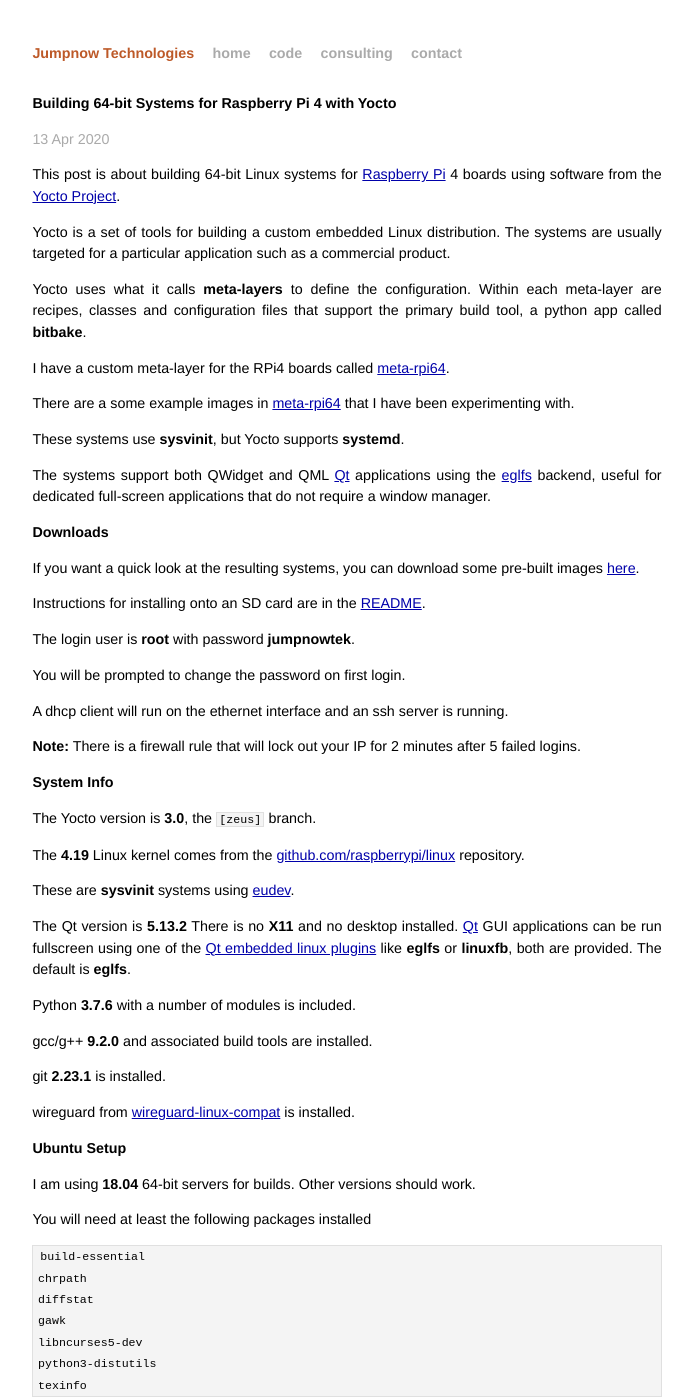
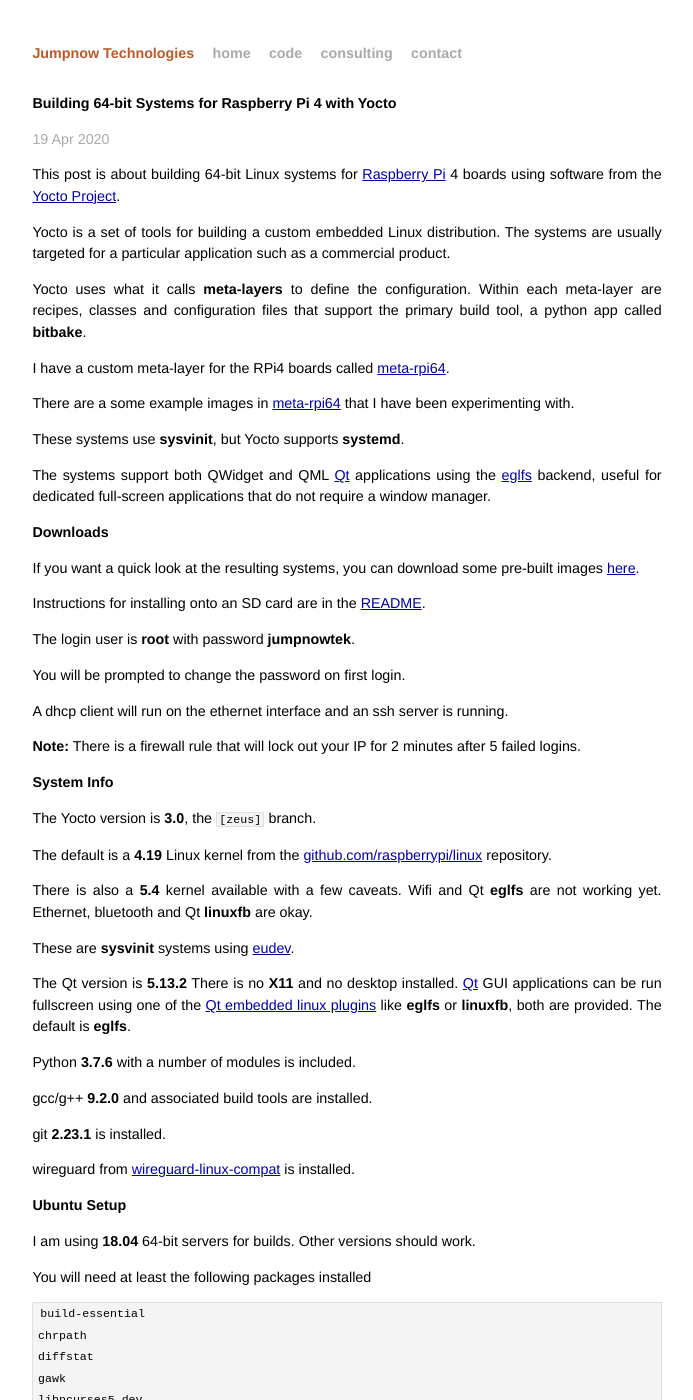
Before and after one commit to jumpnow/jumpnowtek-site, a Jekyll site: the page built from _posts/2020-03-15-Raspberry-Pi-4-64bit-Systems-with-Yocto.md, in a window 1280 px wide and 1400 px high. Shown: the whole window, without its empty margins (293-986 px from the left). Built offline with Jekyll 4.4.1, drawn with Linux system fonts in a browser that asks for light colours; some of the changed text lies outside the part shown.

Commit message:
Add note about rpi4 5.4 kernel

```diff
--- a/_posts/2020-03-15-Raspberry-Pi-4-64bit-Systems-with-Yocto.md
+++ b/_posts/2020-03-15-Raspberry-Pi-4-64bit-Systems-with-Yocto.md
@@ -2,7 +2,7 @@
 layout: post
 title: Building 64-bit Systems for Raspberry Pi 4 with Yocto
 description: "Building customized 64-bit systems for the Raspberry Pi 4 using tools from the Yocto Project"
-date: 2020-04-13 17:30:00
+date: 2020-04-19 10:25:00
 categories: rpi
 tags: [linux, rpi, yocto, rpi4, 64-bit]
 ---
@@ -39,7 +39,10 @@
 
 The Yocto version is **3.0**, the `[zeus]` branch.
 
-The **4.19** Linux kernel comes from the [github.com/raspberrypi/linux][rpi-kernel] repository.
+The default is a **4.19** Linux kernel from the [github.com/raspberrypi/linux][rpi-kernel] repository.
+
+There is also a **5.4** kernel available with a few caveats. Wifi and Qt **eglfs** are not working yet. Ethernet, bluetooth and Qt **linuxfb** are okay.
+
 
 These are **sysvinit** systems using [eudev][eudev].
 
@@ -164,6 +167,7 @@
         build/
             conf/
 
+<br>
 
 ### Edit local.conf
 
@@ -203,6 +207,20 @@
 This is another Yocto build directory that can get pretty big, greater then **4GB**. I often put this somewhere else other then my home directory as well.
 
 The default location is in the **build** directory, **~/rpi64/build/sstate-cache**.
+
+#### KERNEL VERSION
+
+The default is **4.19**.
+
+Change this line
+
+    PREFERRED_VERSION_linux-raspberrypi = "4.19.%"
+
+to this
+
+    PREFERRED_VERSION_linux-raspberrypi = "5.4.%"
+
+to try out a **5.4** kernel.
 
 #### ROOT PASSWORD
 
@@ -472,6 +490,8 @@
 
     meta-rpi64/recipes-qt/qmlswipe/qmlswipe_git.bb
 
+<br>
+
 #### Adding additional packages
 
 To display the list of available recipes from the **meta-layers** included in **bblayers.conf**
```
